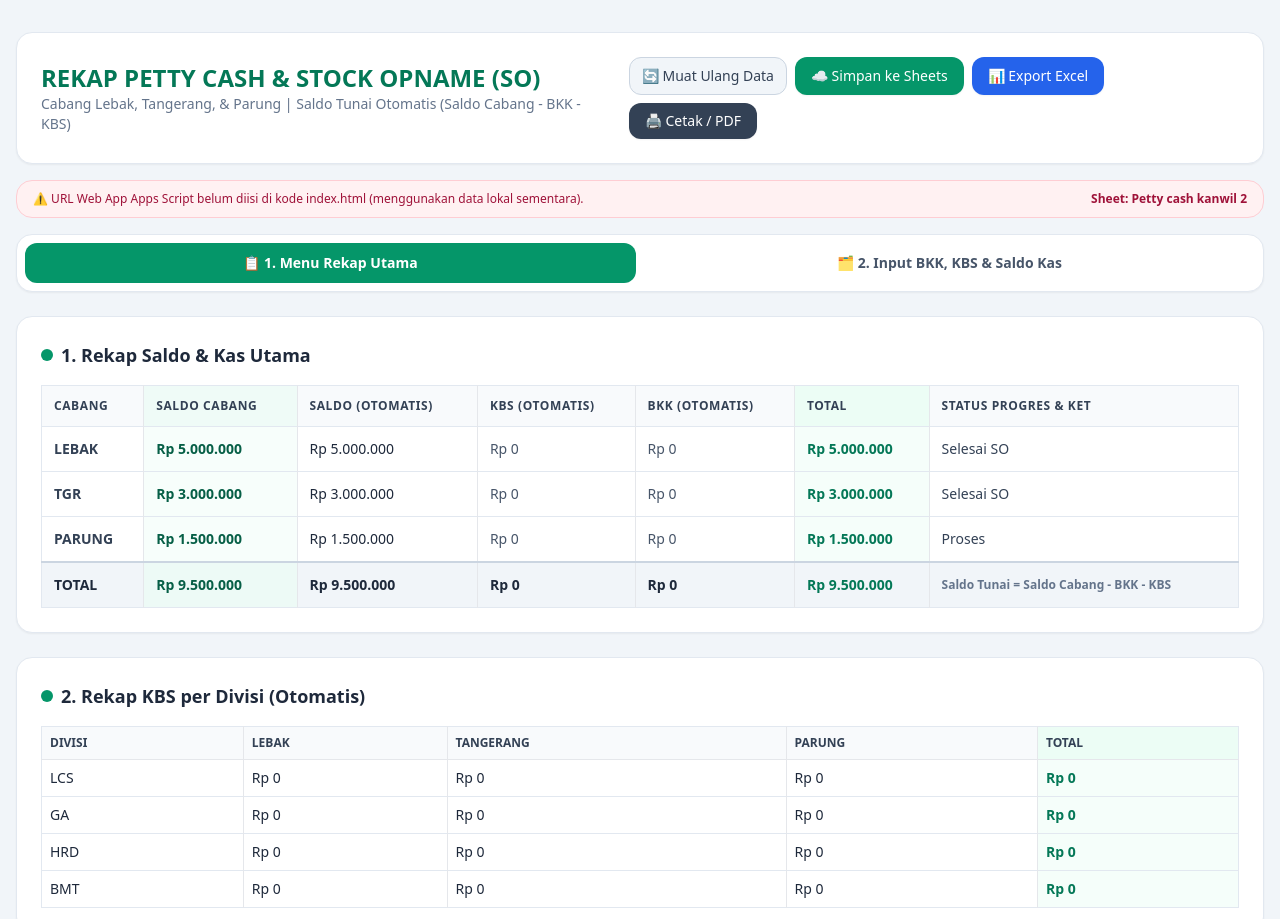
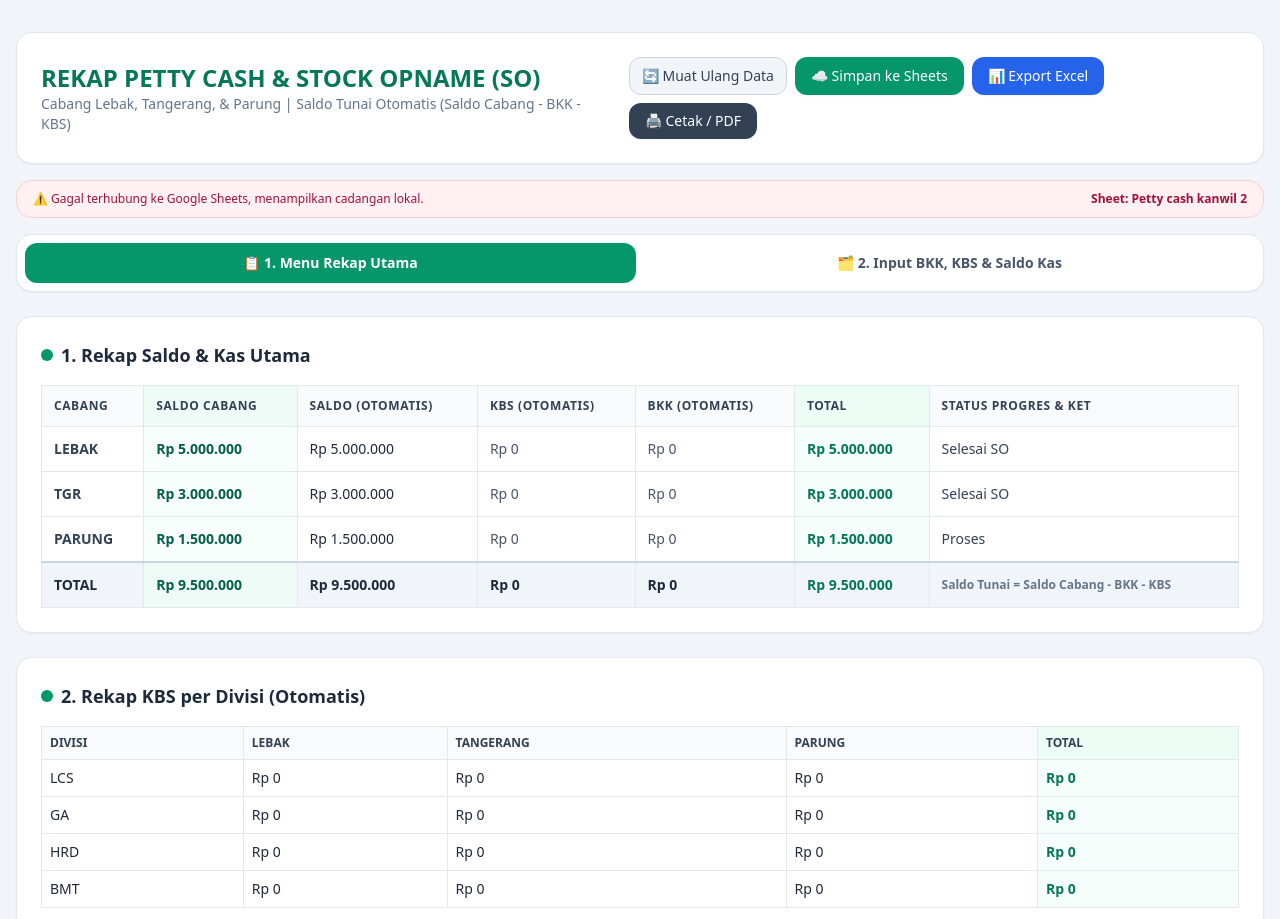
Before and after one commit to tomiaimer/Petty-Cash-IDM, a plain HTML site: page index.html in a window 1280 px wide. Shown: the top 919 px of the page. Drawn offline with nearby package versions, Linux system fonts and the light colour scheme; no server answers.

Commit message:
Update WEB_APP_URL to the correct Google Script URL

```diff
--- a/index.html
+++ b/index.html
@@ -400,7 +400,7 @@
     <!-- Script Kalkulasi Otomatis & Koneksi Google Sheets -->
     <script>
         // GANTI URL DI BAWAH INI DENGAN URL WEB APP APPS SCRIPT ANDA (BERAKHIRAN /exec)
-        const WEB_APP_URL = "PASTE_URL_WEB_APP_ANDA_DISINI";
+        const WEB_APP_URL = "https://script.google.com/macros/s/AKfycbxHsr8yRaEbaS8v-g0gd7KeIaWw6YEqsHm2vRevnmDYPGc6G3pcQTTKLUcAyG8Npf7J/exec";
 
         const branches = ['LEBAK', 'TGR', 'PARUNG'];
         const divisions = ['LCS', 'GA', 'HRD', 'BMT'];
```
